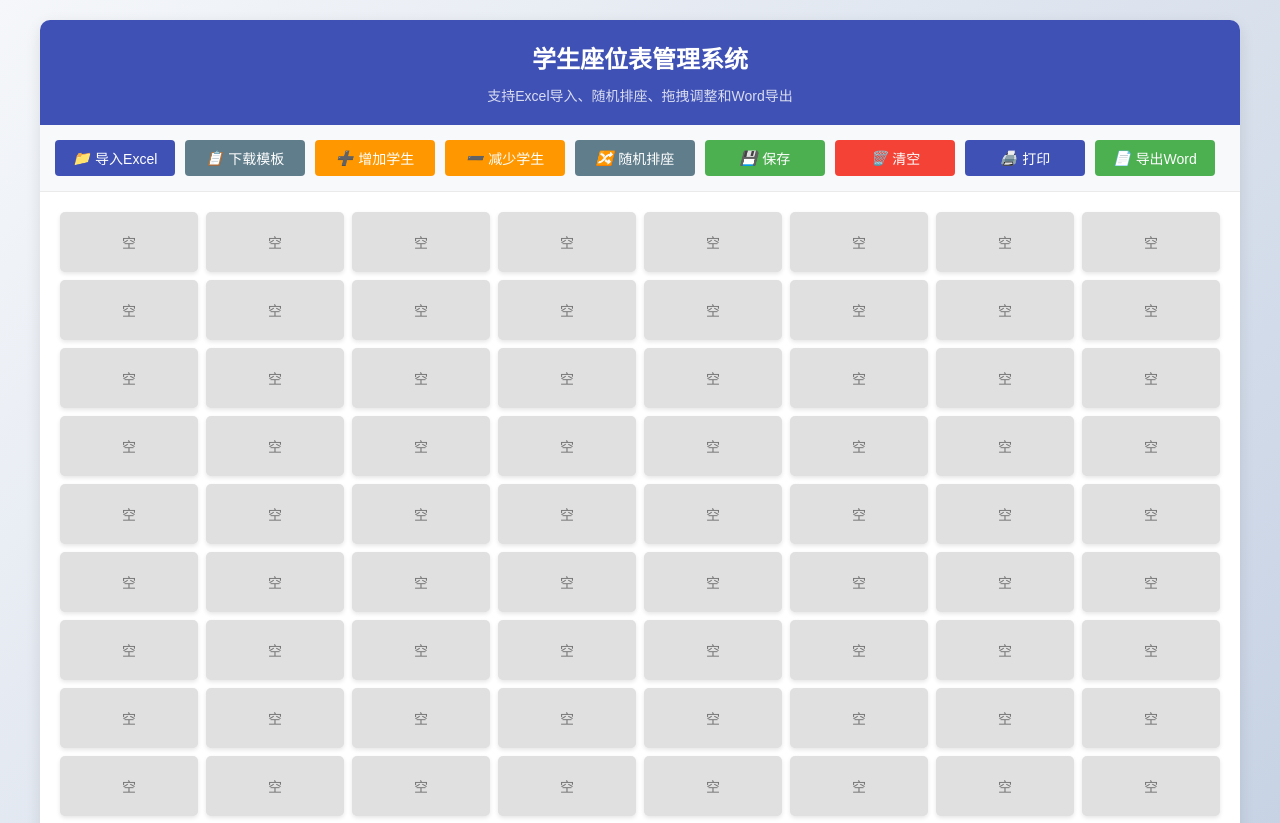
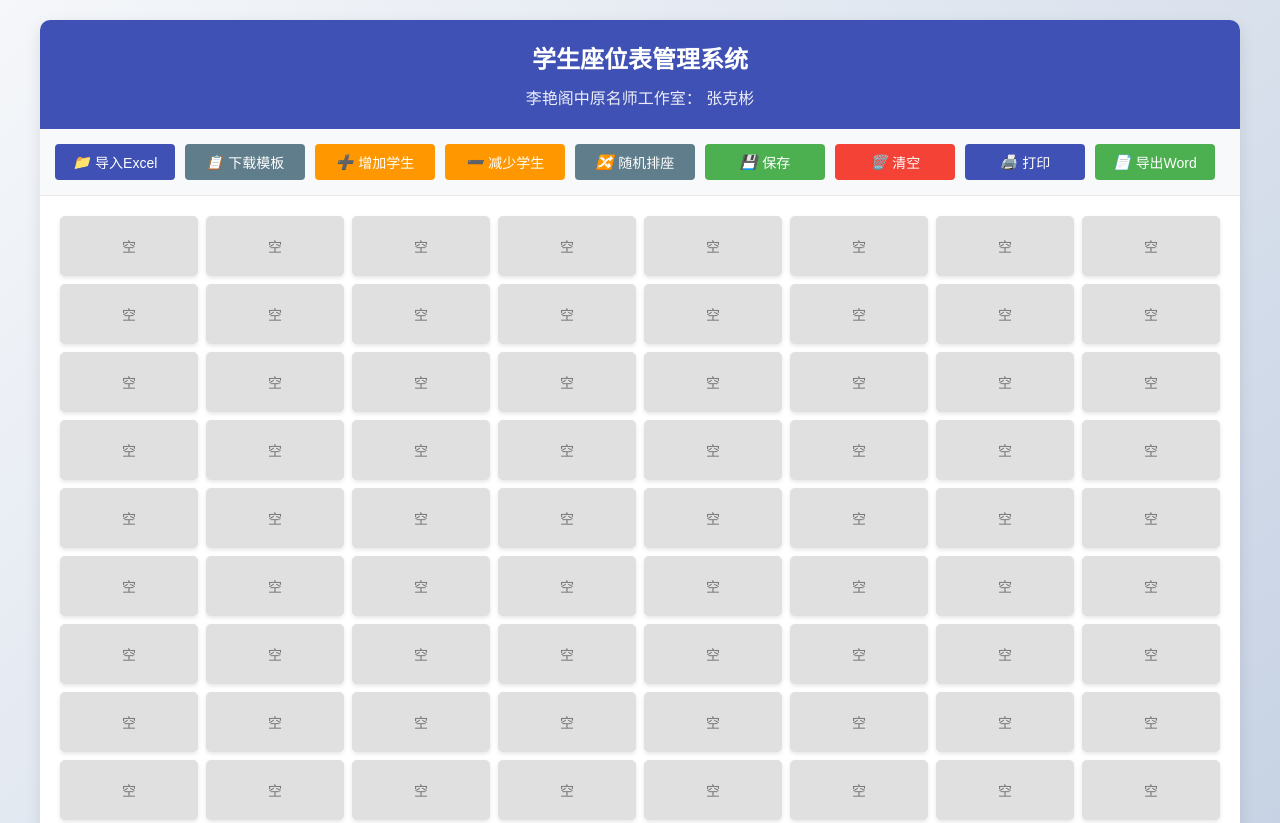
Before and after one commit to henuzkb/-, a plain HTML site: page index.html in a window 1280 px wide. Shown: the top 823 px of the page. Drawn offline with Linux system fonts and the light colour scheme.

Commit message:
Update index.html

```diff
--- a/index.html
+++ b/index.html
@@ -43,8 +43,9 @@
         }
 
         .subtitle {
-            font-size: 14px;
-            opacity: 0.8;
+            font-size: 16px;
+            opacity: 0.9;
+            margin-top: 5px;
         }
 
         .controls {
@@ -319,7 +320,7 @@
     <div class="container">
         <header>
             <h1>学生座位表管理系统</h1>
-            <div class="subtitle">支持Excel导入、随机排座、拖拽调整和Word导出</div>
+            <div class="subtitle">李艳阁中原名师工作室： 张克彬</div>
         </header>
 
         <div class="controls">
```
